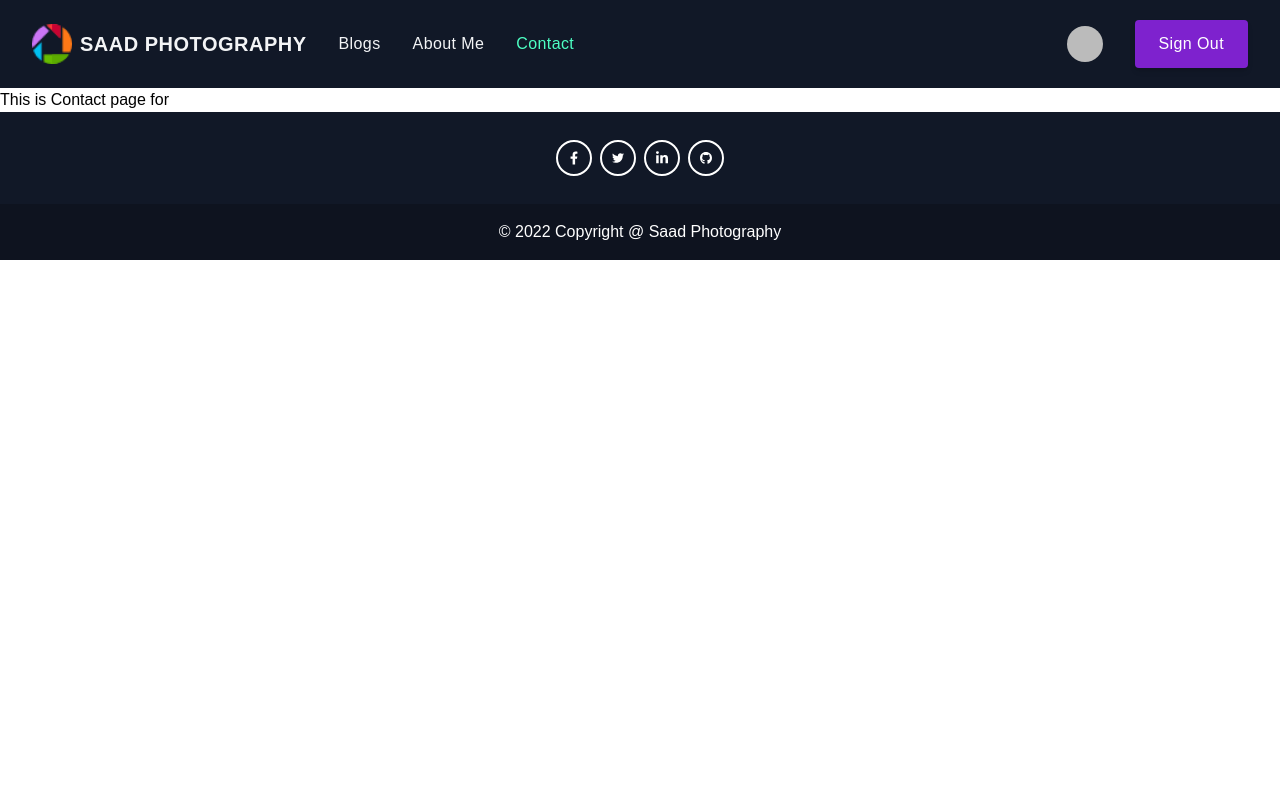
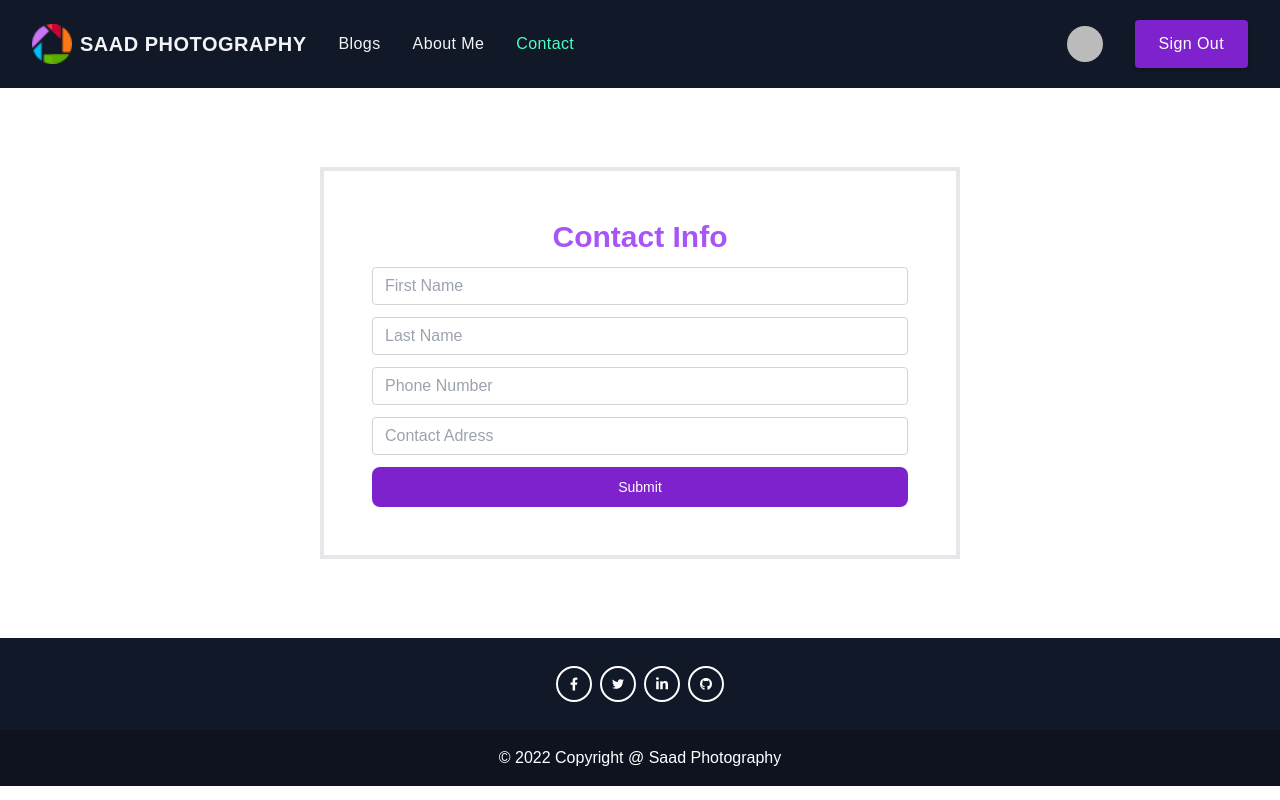
Before and after one commit to kamrulsaad/independent-service-provider, a React (Create React App) app: page /contact in a window 1280 px wide. Built offline with nearby package versions, Linux system fonts and the light colour scheme; no server answers; sample sign-in values are in the browser's storage; what tw-elements would draw is missing.

Commit message:
Added Checkout form and toast

```diff
--- a/package.json
+++ b/package.json
@@ -10,6 +10,7 @@
     "react": "^18.0.0",
     "react-dom": "^18.0.0",
     "react-firebase-hooks": "^5.0.3",
+    "react-hook-form": "^7.30.0",
     "react-router-dom": "^6.3.0",
     "react-scripts": "5.0.1",
     "react-toastify": "^8.2.0",
--- a/src/Pages/CheckOut/CheckOut.js
+++ b/src/Pages/CheckOut/CheckOut.js
@@ -1,13 +1,29 @@
-import React from 'react';
-import { useParams } from 'react-router-dom';
+import React, { useState } from 'react';
+import { useForm } from 'react-hook-form';
+import { toast, ToastContainer } from 'react-toastify';
+
 
 const Contact = () => {
 
-    const {serviceId} = useParams()
+
+    const { register, handleSubmit } = useForm();
+    const onSubmit = data => {
+        toast(`Thanks ${data?.firstName} for your booking` , {position: 'top-center'} )
+    }
+
 
     return (
-        <div>
-            This is Contact page for {serviceId}
+        <div className='md:h-[550px] flex items-center justify-center'>
+            <form className='flex md:w-1/2 flex-col gap-3 p-12 border-4' onSubmit={handleSubmit(onSubmit)}>
+                <h1 className='text-3xl text-center font-semibold text-purple-500'>Contact Info</h1>
+                <input className=' w-full px-3 py-1.5 text-base font-normal text-gray-700 bg-white bg-clip-padding border border-solid border-gray-300 rounded transition ease-in-out m-0 focus:text-gray-700 focus:bg-white focus:border-purple-600 focus:outline-none' {...register("firstName")} placeholder="First Name" />
+                <input className=' w-full px-3 py-1.5 text-base font-normal text-gray-700 bg-white bg-clip-padding border border-solid border-gray-300 rounded transition ease-in-out m-0 focus:text-gray-700 focus:bg-white focus:border-purple-600 focus:outline-none' {...register("lastName")} placeholder="Last Name" />
+                <input className=' w-full px-3 py-1.5 text-base font-normal text-gray-700 bg-white bg-clip-padding border border-solid border-gray-300 rounded transition ease-in-out m-0 focus:text-gray-700 focus:bg-white focus:border-purple-600 focus:outline-none' {...register("phoneNumber")} placeholder="Phone Number" />
+                <input className=' w-full px-3 py-1.5 text-base font-normal text-gray-700 bg-white bg-clip-padding border border-solid border-gray-300 rounded transition ease-in-out m-0 focus:text-gray-700 focus:bg-white focus:border-purple-600 focus:outline-none' {...register("adress")} placeholder="Contact Adress" />
+
+                <input className='text-white bg-purple-700 hover:bg-purple-800 focus:ring-4 focus:outline-none focus:ring-purple-300 font-medium rounded-lg text-sm px-5 py-2.5 text-center dark:bg-purple-600 dark:hover:bg-purple-700 dark:focus:ring-purple-800 cursor-pointer' type="submit" />
+            </form>
+            <ToastContainer/>
         </div>
     );
 }
```
Also changed, not shown: 1 other file (tests, documents, lock files or other folders).
